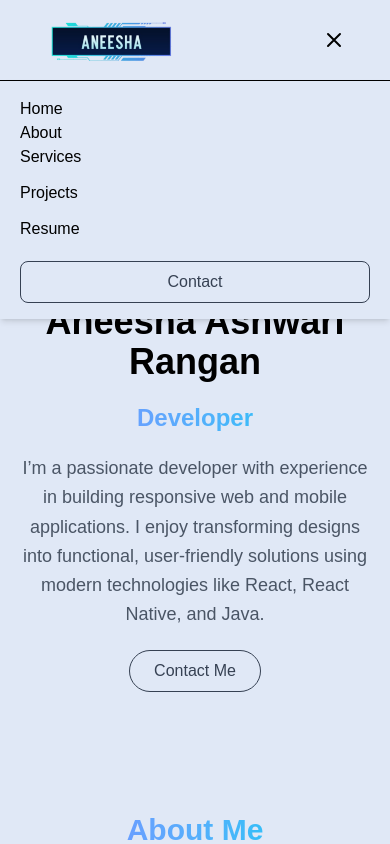
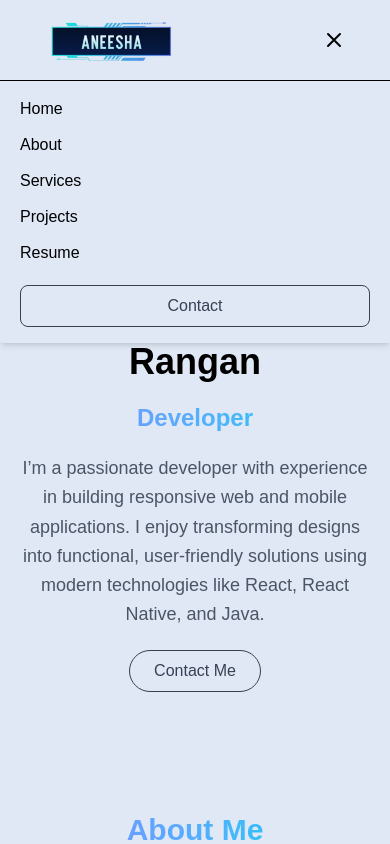
Before and after one commit to Aneesha51/Next.jsPortfolio, a Next.js app: page / in a window 390 px wide. Both pictures are taken after a click on the button "Toogle menu". Shown: the top 844 px of the page. Built offline with nearby package versions, Linux system fonts and the light colour scheme.

Commit message:
Updated the mobile links

```diff
--- a/src/app/components/Navbar.js
+++ b/src/app/components/Navbar.js
@@ -93,48 +93,71 @@ const Navbar = () => {
   {/* Mobile menu (slides down) */}
 {open && (
   <div className="md:hidden bg-[#E0E8F6] border-t shadow-md">
-          <div className="px-5 py-4 space-y-3">
-            <Link href="#home">
-              <li onClick={() => setOpen(false)} className="block text-base font-medium">
+    <ul className="px-5 py-4 space-y-3">
+      <li>
+        <Link
+          href="#home"
+          onClick={() => setOpen(false)}
+          className="block text-base font-medium"
+        >
           Home
-              </li>
         </Link>
-
-            <Link href="#about">
-              <li onClick={() => setOpen(false)} className="block text-base font-medium">
-                About
-              </li>
-            </Link>
-
-            <li href="#service" onClick={() => setOpen(false)} className="block text-base font-medium">
-              Services
       </li>
 
-            <li href="#projects" onClick={() => setOpen(false)} className="block text-base font-medium">
-              Projects
+      <li>
+        <Link
+          href="#about"
+          onClick={() => setOpen(false)}
+          className="block text-base font-medium"
+        >
+          About
+        </Link>
       </li>
 
-            <li
+      <li>
+        <Link
+          href="#service"
+          onClick={() => setOpen(false)}
+          className="block text-base font-medium"
+        >
+          Services
+        </Link>
+      </li>
+
+      <li>
+        <Link
+          href="#projects"
+          onClick={() => setOpen(false)}
+          className="block text-base font-medium"
+        >
+          Projects
+        </Link>
+      </li>
+
+      <li>
+        <a
           href="https://www.dropbox.com/scl/fi/eztdjg9tla57oupzlayvg/Aneesha_Rangan_Developer.pdf?rlkey=e4dpzzuvkui3dl0yjfu0geg7c&st=nlck90w7&dl=0"
           target="_blank"
           rel="noopener noreferrer"
           className="block text-base font-medium"
         >
           Resume
+        </a>
       </li>
 
-            <div className="pt-2">
-              <li
+      <li className="pt-2">
+        <Link
           href="#contact"
           onClick={() => setOpen(false)}
           className="inline-block w-full text-center border rounded-lg px-4 py-2 font-medium text-gray-700 hover:bg-gradient-to-r hover:from-indigo-400 hover:to-cyan-400 hover:text-white transition"
         >
           Contact
+        </Link>
       </li>
-            </div>
-          </div>
+    </ul>
   </div>
 )}
+
     </nav>
   )
 }
```
Lines whose indentation alone changed are shown as unchanged.
